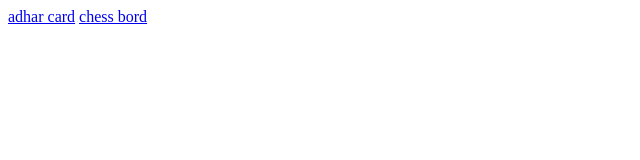
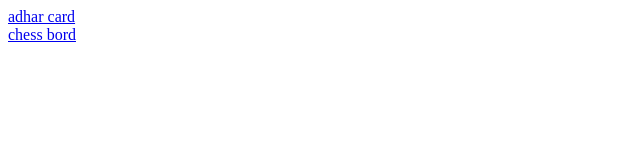
Before and after one commit to Bhavani-10kc/chat, a plain HTML site: page files.html in a window 1280 px wide. Shown: the whole page, without its empty margins (0-640 px from the left). Drawn offline with Linux system fonts and the light colour scheme.

Commit message:
Update files.html

```diff
--- a/files.html
+++ b/files.html
@@ -6,7 +6,7 @@
     <title>Document</title>
 </head>
 <body>
-    <a href="https://bhavani-10kc.github.io/chat/">adhar card</a>
+    <a href="https://bhavani-10kc.github.io/chat/">adhar card</a><br>
     <a href="https://bhavani-10kc.github.io/chat/chess.html">chess bord</a>
 
 
```
